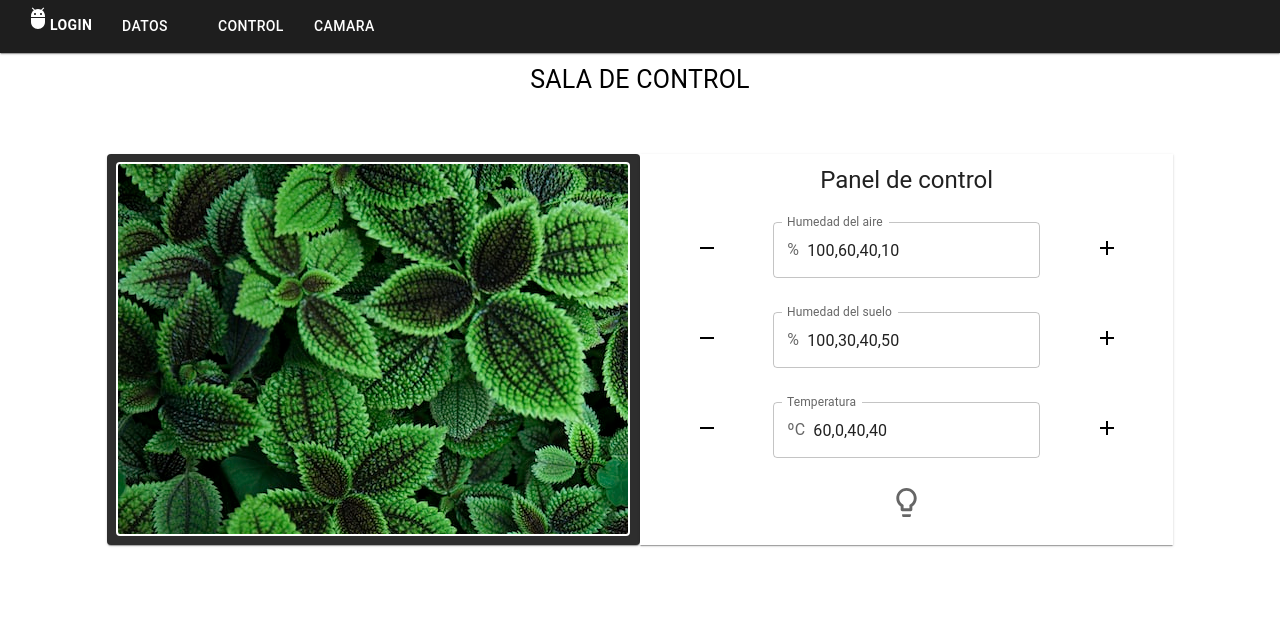
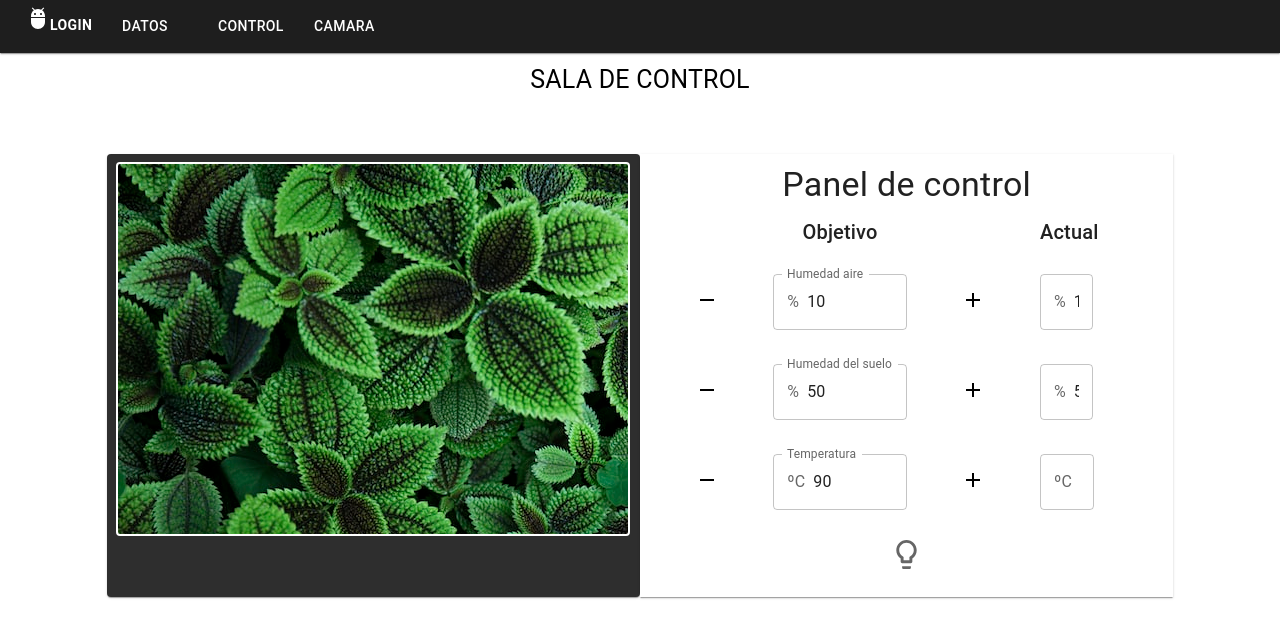
Before and after one commit to dcontt00/arq, a React (Create React App) app in the folder frontend/: page /control in a window 1280 px wide. Shown: the top 638 px of the page. Built offline with nearby package versions, Linux system fonts and the light colour scheme.

Commit message:
Creado el cuadro de valor objetivo y actual

```diff
--- a/frontend/src/pages/control.js
+++ b/frontend/src/pages/control.js
@@ -16,9 +16,9 @@ import Box from '@mui/material/Box';
 import { lecturas } from '../components/lecturas';
 
 export default function Control() {
-    const [HAir, setAir] = useState(lecturas.hair);
-    const [HGnd, setGnd] = useState(lecturas.hgnd);
-    const [Temp, setTemp] = useState(lecturas.lum);
+    const [HAir, setAir] = useState(lecturas.hair[lecturas.hair.length-1]);
+    const [HGnd, setGnd] = useState(lecturas.hgnd[lecturas.hgnd.length-1]);
+    const [Temp, setTemp] = useState(lecturas.temp[lecturas.temp.length-1]);
     function handlerLight(){
     }
 
@@ -43,23 +43,39 @@ export default function Control() {
           <Grid lg={5} component={Paper} square>
             <Grid container>
               <Grid item lg={12} align="center" mt="10">
-                <Typography component="h1" variant="h5">Panel de control</Typography>
+                <Typography component="h1" variant="h4">Panel de control</Typography>
               </Grid>
+              {/*Subtitulos*/}
+              <Grid item lg={3} xs={3} align="center" mt="10"><Button></Button></Grid>
+              <Grid item lg={3} align="center" mt="10">
+                <Typography variant="h6">Objetivo</Typography>
+              </Grid>
+              <Grid item lg={3} xs={3} align="center" mt="10"><Button></Button ></Grid>
+              <Grid item lg={3} align="center" mt="10" >
+                <Typography variant="h6" sx={{mr:10}}>Actual</Typography>
+              </Grid>
+
               {/*Humedad del aire*/}
               <Grid item lg={3} xs={3} align="center" mt="10"><Button sx={{ mt: 3, mb: 2 }} onClick={HAir>0 ? ()=>setAir(HAir-1): undefined}><RemoveIcon/></Button></Grid>
-              <Grid item lg={6} xs={6} align="center" mt="10"><TextField margin="normal" value={HAir} fullWidth  label="Humedad del aire"
+              <Grid item lg={3} xs={3} align="center" mt="10"><TextField margin="normal" value={HAir}  label="Humedad aire"
                 InputProps={{startAdornment: <InputAdornment position="start">%</InputAdornment>}}/></Grid>
               <Grid item lg={3} xs={3} align="center" mt="10"><Button sx={{ mt: 3, mb: 2 }} onClick={HAir<100 ? ()=>setAir(HAir+1): undefined}><AddIcon/></Button></Grid>
+              <Grid item lg={3} xs={3} align="center" mt="10"><TextField margin="normal" sx={{mr:10}} value={lecturas.hair[lecturas.hair.length-1]}
+                InputProps={{startAdornment: <InputAdornment position="start">%</InputAdornment>}} /></Grid>
               {/*Humedad del suelo*/}
               <Grid item lg={3} xs={3} align="center" mt="10"><Button sx={{ mt: 3, mb: 2 }} onClick={HGnd>0 ? ()=>setGnd(HGnd-1): undefined}><RemoveIcon/></Button></Grid>
-              <Grid item lg={6} xs={6} align="center" mt="10"><TextField margin="normal" value={HGnd} fullWidth label="Humedad del suelo"
+              <Grid item lg={3} xs={3} align="center" mt="10"><TextField margin="normal" value={HGnd} label="Humedad del suelo"
                 InputProps={{startAdornment: <InputAdornment position="start">%</InputAdornment>}}/></Grid>
               <Grid item lg={3} xs={3} align="center" mt="10"><Button sx={{ mt: 3, mb: 2 }} onClick={HGnd<100 ? ()=>setGnd(HGnd+1): undefined}><AddIcon/></Button></Grid>
+              <Grid item lg={3} xs={3} align="center" mt="10"><TextField margin="normal" sx={{mr:10}} value={lecturas.hgnd[lecturas.hgnd.length-1]}
+                InputProps={{startAdornment: <InputAdornment position="start">%</InputAdornment>}}/></Grid>
               {/*Temperatura*/}
               <Grid item lg={3} xs={3} align="center" mt="10"><Button sx={{ mt: 3, mb: 2 }} onClick={Temp>0 ? ()=>setTemp(Temp-1): undefined}><RemoveIcon/></Button></Grid>
-              <Grid item lg={6} xs={6} align="center" mt="10"><TextField margin="normal" value={Temp} fullWidth label="Temperatura"
+              <Grid item lg={3} xs={3} align="center" mt="10"><TextField margin="normal" value={Temp} label="Temperatura"
                 InputProps={{startAdornment: <InputAdornment position="start">ºC</InputAdornment>}}/></Grid>
               <Grid item lg={3} xs={3} align="center" mt="10"><Button sx={{ mt: 3, mb: 2 }} onClick={Temp<100 ? ()=>setTemp(Temp+1): undefined}><AddIcon/></Button></Grid>
+              <Grid item lg={3} xs={3} align="center" mt="10"><TextField margin="normal" sx={{mr:10}} value={lecturas.temp[lecturas.temp.length-1]}
+                InputProps={{startAdornment: <InputAdornment position="start">ºC</InputAdornment>}}/></Grid>
               {/*Iluminación*/}
               <Grid item lg={12} marginBottom={2} align="center" mt="10"><Checkbox onChange={handlerLight} icon={<Lightbulb fontSize="large"/>} checkedIcon={<LightbulbBorder fontSize="large"/>} /></Grid>
             </Grid>
```
